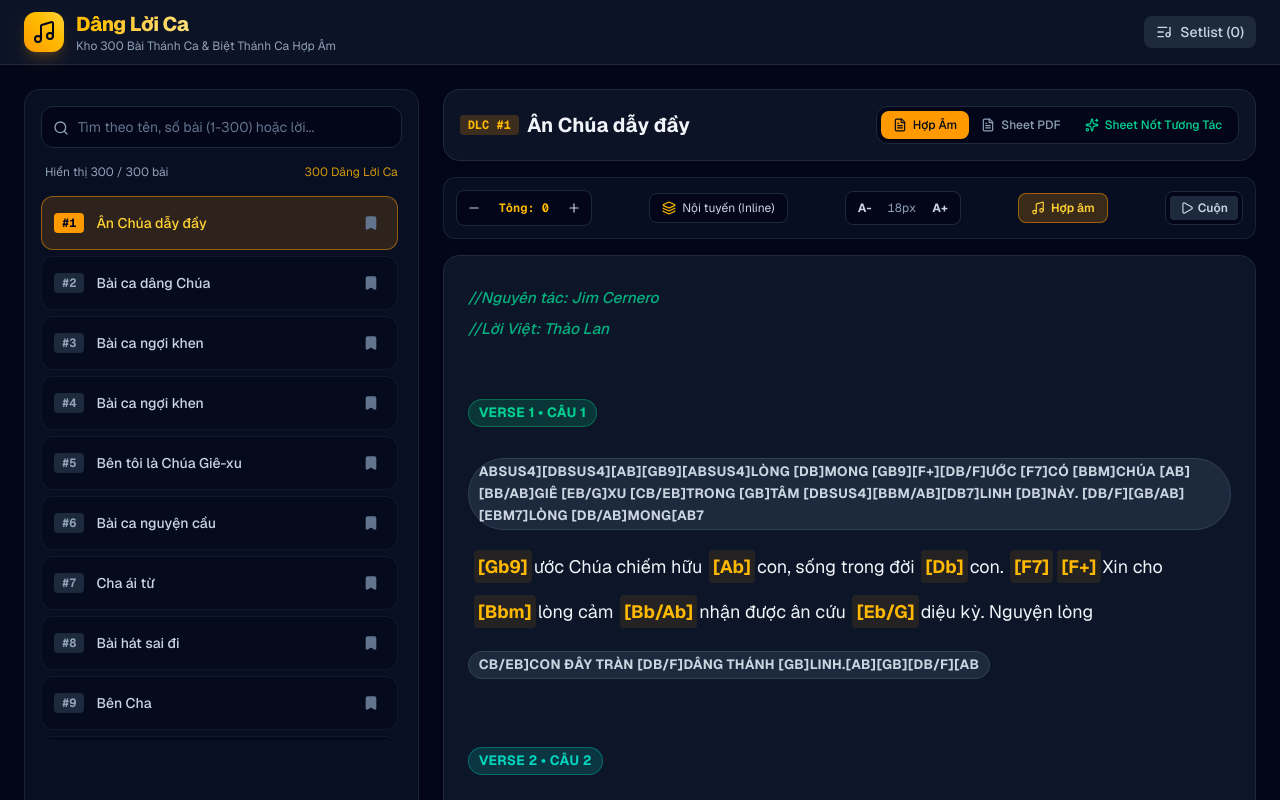
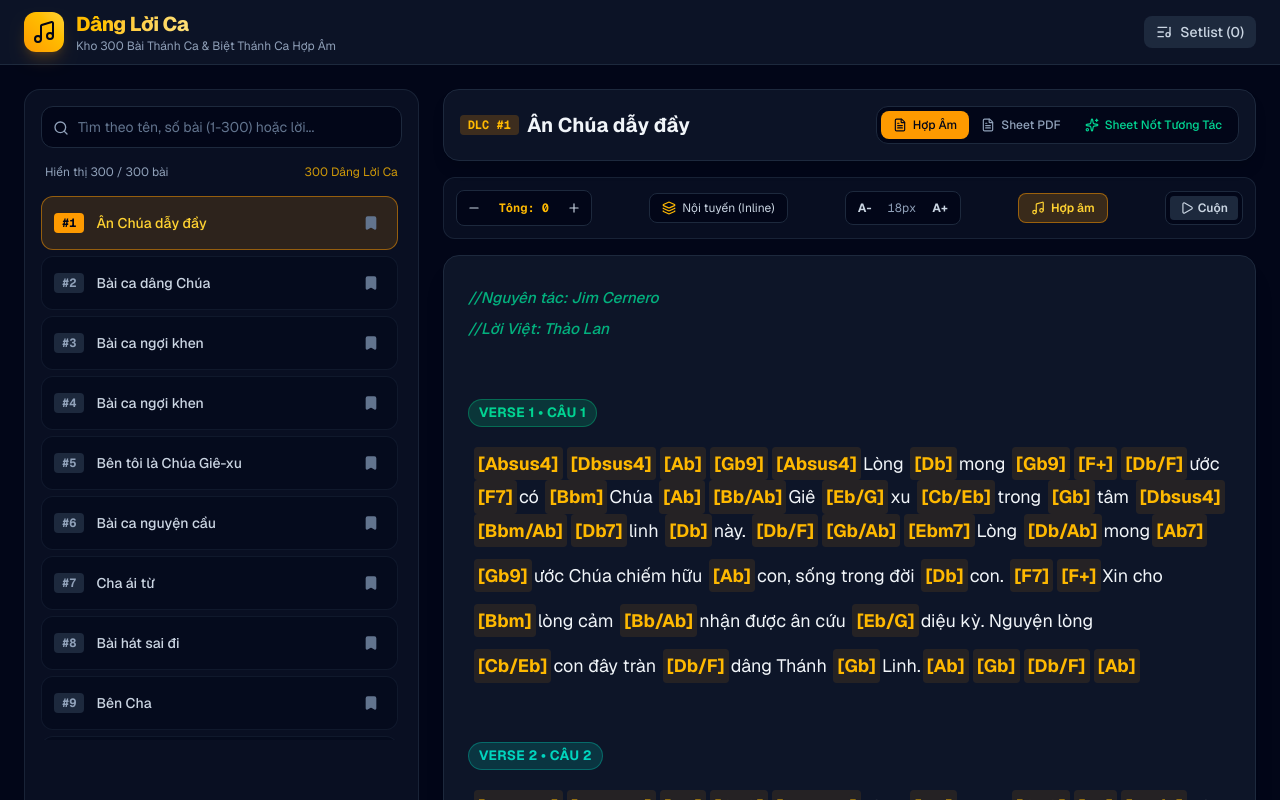
Before and after one commit to dangnsh/dang-loi-ca-app, a Next.js app: page / in a window 1280 px wide. Shown: the top 800 px of the page. Built offline with nearby package versions, Linux system fonts and the light colour scheme.

Commit message:
fix(chord-engine): fix section marker detection and enharmonic note transposition

```diff
--- a/src/components/SongViewer.tsx
+++ b/src/components/SongViewer.tsx
@@ -34,7 +34,10 @@ export const SongViewer: React.FC<SongViewerProps> = ({
 
         // Section Markers: [Verse 1], [Verse 2], [Chorus], [Bridge], [Outro]...
         if (trimmed.startsWith('[') && trimmed.endsWith(']')) {
-          const tag = trimmed.slice(1, -1);
+          const inner = trimmed.slice(1, -1);
+          // Ensure it's a section marker, not a line starting and ending with chords e.g. [G]...[C]
+          if (!inner.includes('[') && !inner.includes(']')) {
+            const tag = inner;
             let badgeColor = 'bg-slate-800 text-slate-300 border-slate-700';
             let displayName = tag;
 
@@ -59,6 +62,7 @@ export const SongViewer: React.FC<SongViewerProps> = ({
                 </span>
               </div>
             );
+          }
         }
 
         // Directives like {title:...} or author/meta notes
--- a/src/lib/chordEngine.ts
+++ b/src/lib/chordEngine.ts
@@ -21,11 +21,11 @@ const FLAT_SCALE  = ['C', 'Db', 'D', 'Eb', 'E', 'F', 'Gb', 'G', 'Ab', 'A', 'Bb',
 const NOTE_TO_INDEX: Record<string, number> = {
   'C': 0, 'C#': 1, 'Db': 1,
   'D': 2, 'D#': 3, 'Eb': 3,
-  'E': 4,
+  'E': 4, 'E#': 5, 'Fb': 4,
   'F': 5, 'F#': 6, 'Gb': 6,
   'G': 7, 'G#': 8, 'Ab': 8,
   'A': 9, 'A#': 10, 'Bb': 10,
-  'B': 11
+  'B': 11, 'B#': 0, 'Cb': 11
 };
 
 export function transposeNote(note: string, semitones: number, useFlats = false): string {
```
Lines whose indentation alone changed are shown as unchanged.
